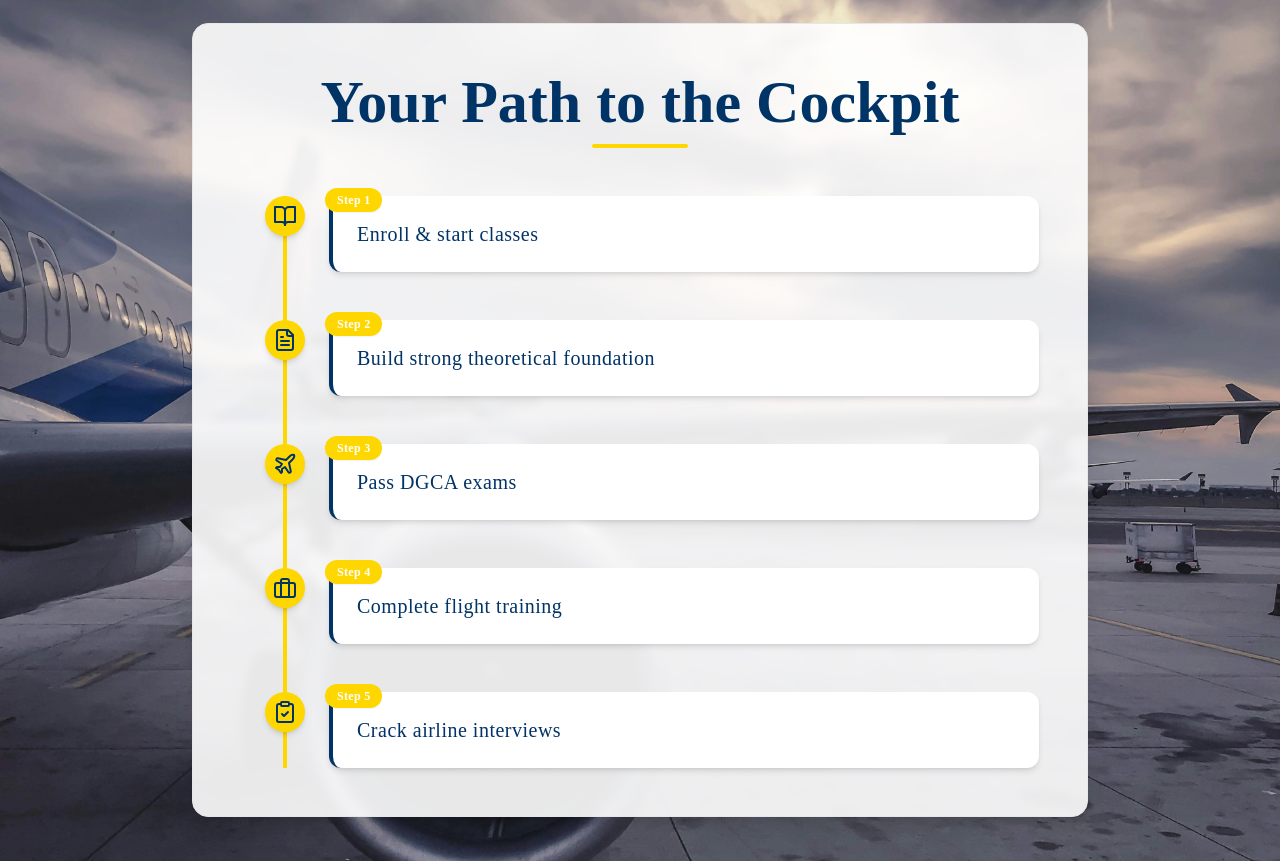
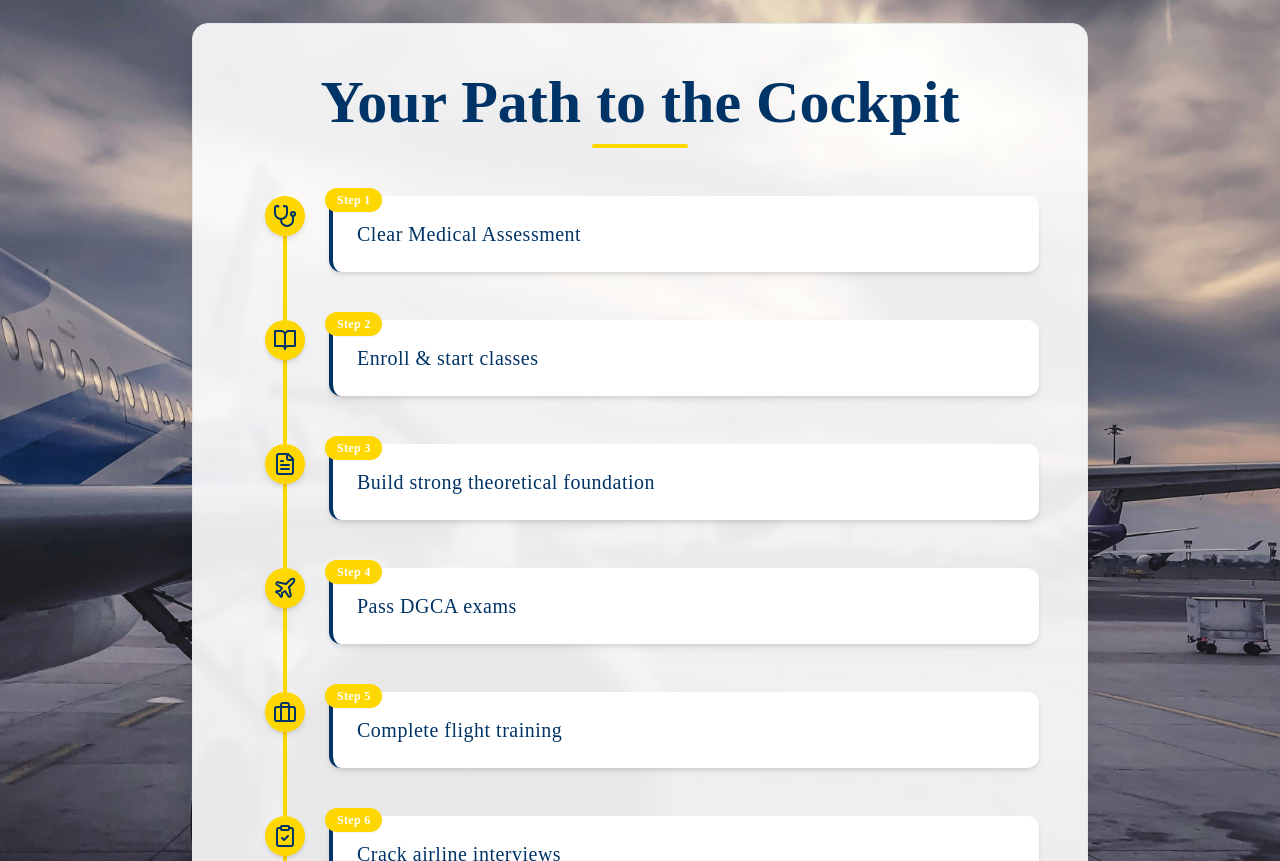
Before and after one commit to Yash-Aanand/vortexwings, a React (Vite) app: page / in a window 1280 px wide. Shown: the part 5979-6840 px from the top of the page. Built offline with nearby package versions, Linux system fonts and the light colour scheme.

Commit message:
pilot journey extension

```diff
--- a/src/components/PilotJourneySection.tsx
+++ b/src/components/PilotJourneySection.tsx
@@ -6,10 +6,16 @@ import {
   Plane,
   Briefcase,
   ClipboardCheck,
+  Stethoscope,
 } from "lucide-react";
 import SectionTitle from "./sectionTitle";
 
 const cockpitSteps = [
+  {
+    title: "Clear Medical Assessment",
+    icon: <Stethoscope className="w-6 h-6 text-navy-blue" />,
+  },
+
   {
     title: "Enroll & start classes",
     icon: <BookOpen className="w-6 h-6 text-navy-blue" />,
```
